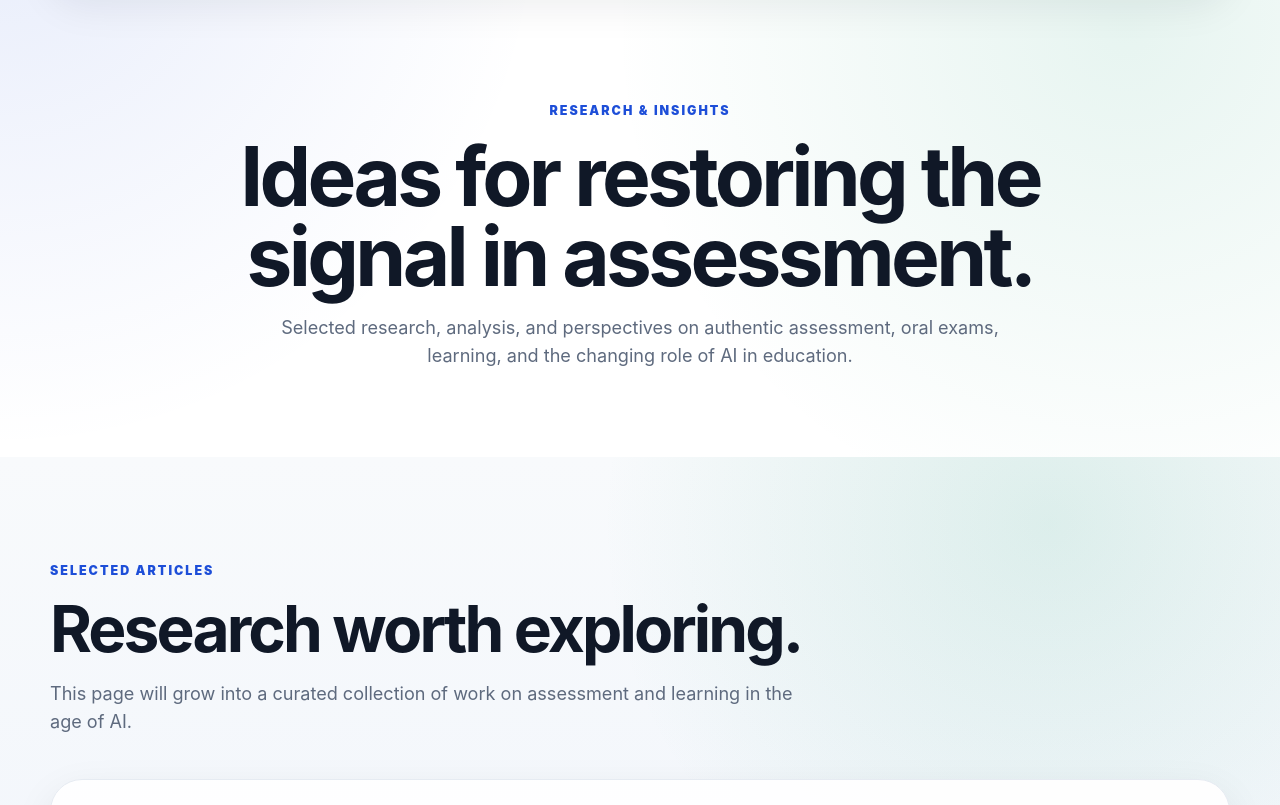
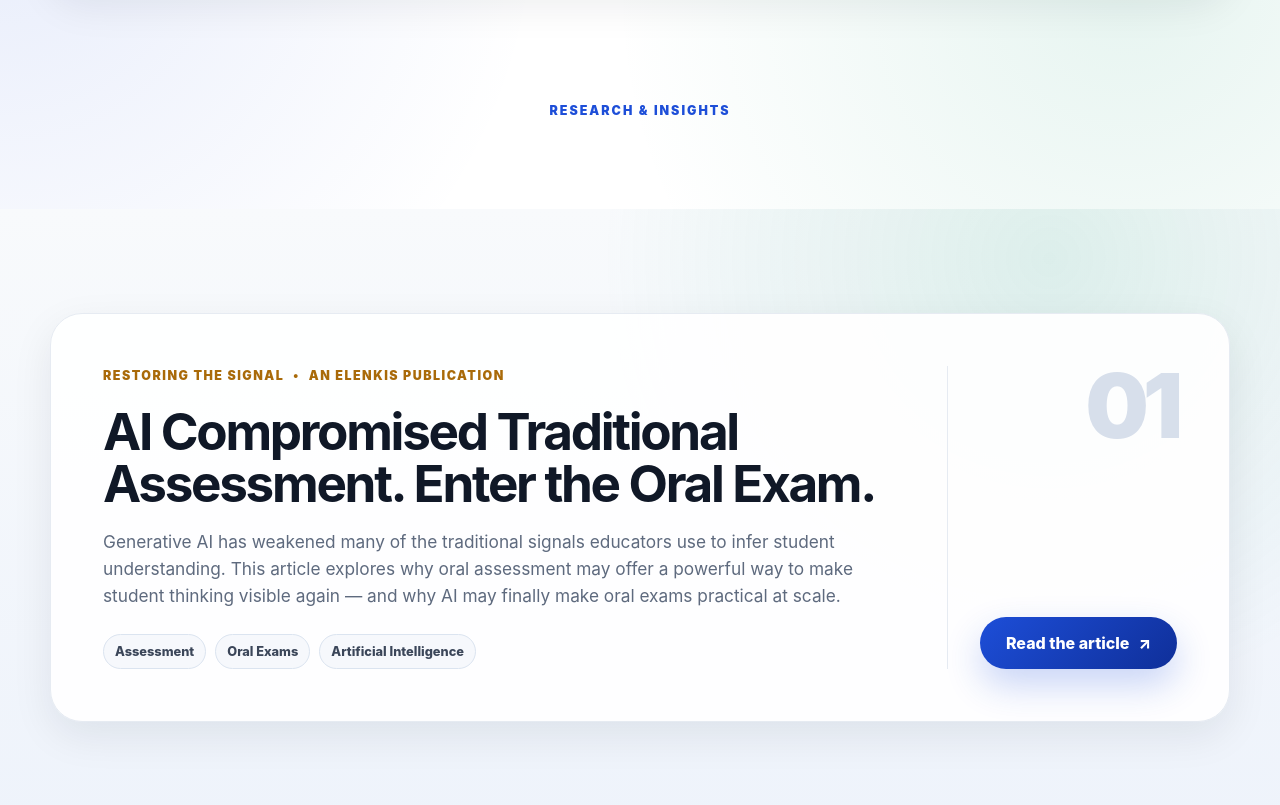
Before and after one commit to BivinSadler/elenkis, a plain HTML site: page research-insights.html in a window 1280 px wide. Shown: the part 94-899 px from the top of the page. Drawn offline with Linux system fonts and the light colour scheme.

Commit message:
Add files via upload

```diff
--- a/research-insights.html
+++ b/research-insights.html
@@ -28,19 +28,11 @@
     <section class="research-hero section-pad">
       <div class="section-heading center research-heading">
         <p class="eyebrow">Research &amp; Insights</p>
-        <h1>Ideas for restoring the signal in assessment.</h1>
-        <p>Selected research, analysis, and perspectives on authentic assessment, oral exams, learning, and the changing role of AI in education.</p>
       </div>
     </section>
 
-    <section class="research-library" aria-labelledby="selected-articles-heading">
+    <section class="research-library" aria-label="Selected articles">
       <div class="research-library-inner">
-        <div class="section-heading research-section-heading">
-          <p class="eyebrow">Selected articles</p>
-          <h2 id="selected-articles-heading">Research worth exploring.</h2>
-          <p>This page will grow into a curated collection of work on assessment and learning in the age of AI.</p>
-        </div>
-
         <article class="insight-card">
           <div class="insight-card-copy">
             <div class="insight-meta">
```
